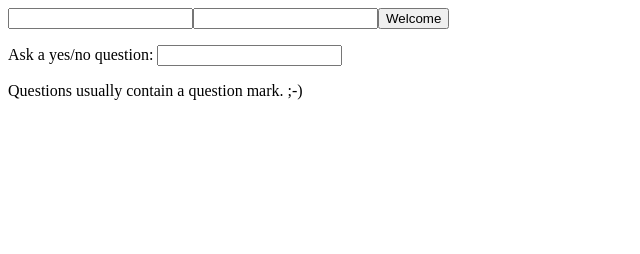
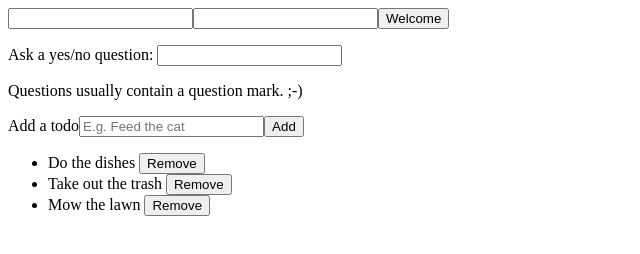
Before and after one commit to liunanqi/vuetutorial, a plain HTML site: page Demo2.html in a window 1280 px wide. Shown: the whole page, without its empty margins (0-640 px from the left). Drawn offline with nearby package versions, Linux system fonts and the light colour scheme.

Commit message:
add event demo

```diff
--- a/Demo2.html
+++ b/Demo2.html
@@ -6,6 +6,7 @@
     <title>大项目</title>
     <script src="https://unpkg.com/vue@next"></script>
     <script src="https://cdn.jsdelivr.net/npm/axios@0.12.0/dist/axios.min.js"></script>
+
 </head>
 <body>
     <div id="app">
@@ -13,6 +14,7 @@
         <input v-model="lastName" />
         <button v-on:click="addItem">Welcome</button>
         <span>{{fullName}}</span>
+        <!-- <span v-if="firstName && lastName">{{fullName}}</span> -->
     </div>
 
     <div id="watch-example">
@@ -22,6 +24,26 @@
       </p>
       <p>{{ answer }}</p>
     </div>
+
+    <div id="todo-list-example">
+      <form v-on:submit.prevent="addNewTodo">
+        <label for="new-todo">Add a todo</label>
+        <input
+          v-model="newTodoText"
+          id="new-todo"
+          placeholder="E.g. Feed the cat"
+        />
+        <button>Add</button>
+      </form>
+      <ul>
+        <todo-item
+          v-for="(todo, index) in todos"
+          :key="todo.id"
+          :title="todo.title"
+          v-on:remove="todos.splice(index, 1)"
+        ></todo-item>
+      </ul>
+    </div>
 </body>
 <script src="js/demo2.js"></script>
 </html>
--- a/js/demo2.js
+++ b/js/demo2.js
@@ -43,3 +43,48 @@ const watchExample = Vue.createApp({
         }
     }
 }).mount('#watch-example')
+
+const app = Vue.createApp({
+    data() {
+      return {
+        newTodoText: '',
+        todos: [
+          {
+            id: 1,
+            title: 'Do the dishes'
+          },
+          {
+            id: 2,
+            title: 'Take out the trash'
+          },
+          {
+            id: 3,
+            title: 'Mow the lawn'
+          }
+        ],
+        nextTodoId: 4
+      }
+    },
+    methods: {
+      addNewTodo() {
+        this.todos.push({
+          id: this.nextTodoId++,
+          title: this.newTodoText
+        })
+        this.newTodoText = ''
+      }
+    }
+  })
+
+  app.component('todo-item', {
+    template: `
+      <li>
+        {{ title }}
+        <button @click="$emit('remove')">Remove</button>
+      </li>
+    `,
+    props: ['title'],
+    emits: ['remove']
+  })
+
+  app.mount('#todo-list-example')
```
Lines whose indentation alone changed are shown as unchanged.
